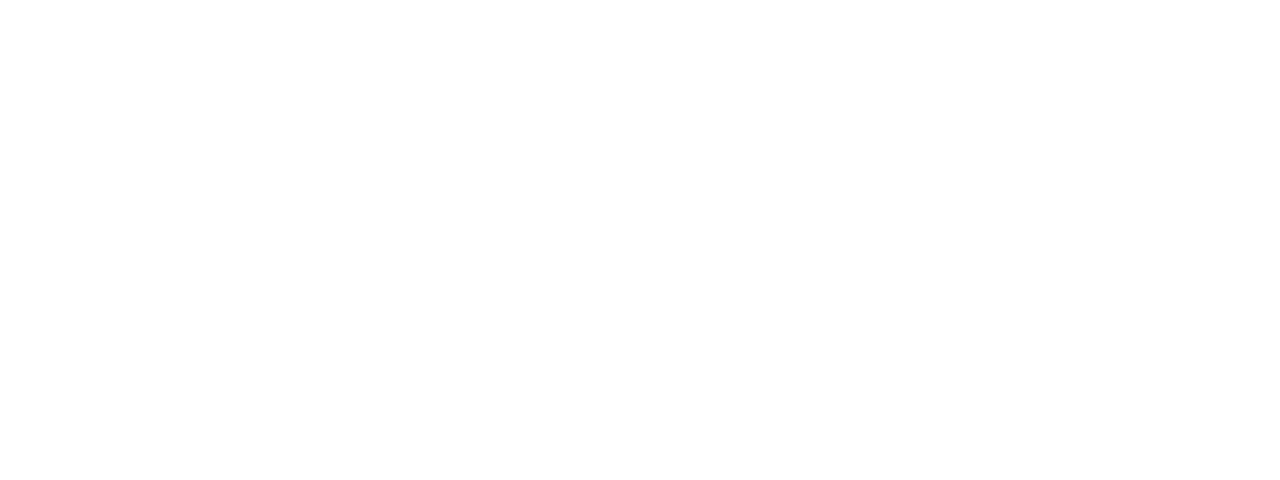
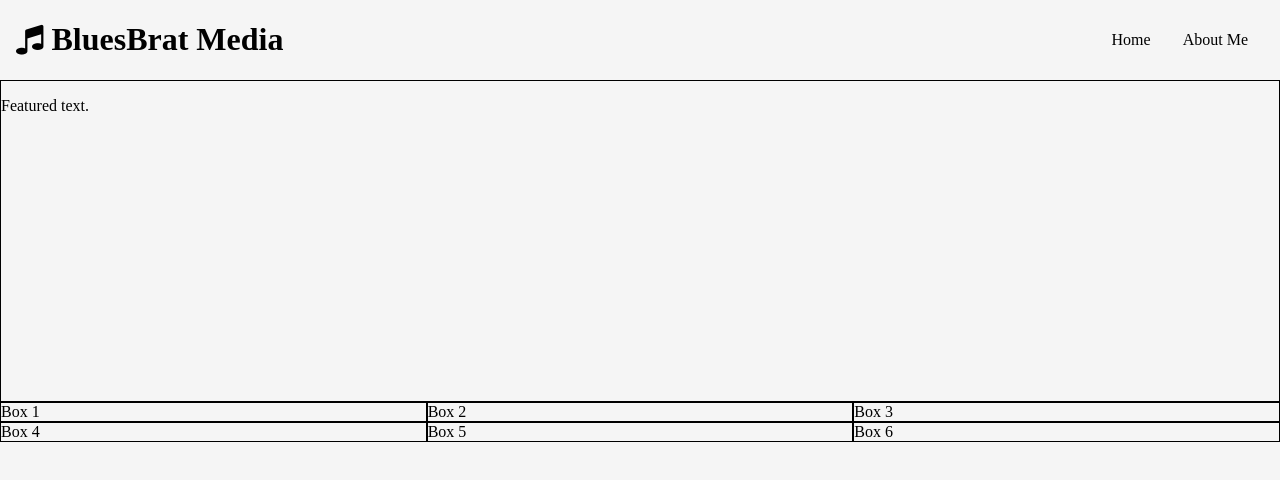
Before and after one commit to auscarter17/learning-journal, a plain HTML site: page index.html in a window 1280 px wide. Drawn offline with Linux system fonts and the light colour scheme.

Commit message:
changed journal to BBM page, started styling mobile layout

```diff
--- a/index.html
+++ b/index.html
@@ -3,10 +3,33 @@
 <head>
     <meta charset="UTF-8">
     <meta name="viewport" content="width=device-width, initial-scale=1.0">
+    <!-- font awesome -->
+    <link rel="stylesheet" href="https://cdnjs.cloudflare.com/ajax/libs/font-awesome/4.7.0/css/font-awesome.min.css">
     <link rel="stylesheet" href="/styles.css">
-    <title>Austin's Journal</title>
+    <title>BluesBrat Media</title>
 </head>
 <body>
-
+    <header>
+        <h1><i class="fa fa-music"></i> BluesBrat Media</h1>
+        <nav>
+            <ul class="nav-items">
+                <li><a href="/index.html">Home</a></li>
+                <li><a href="/about.html">About Me</a></li>
+            </ul>
+        </nav>
+    </header>
+    <main>
+        <article class="featured-article">
+            <p>Featured text.</p>
+        </article>
+        <div class="article-grid">
+            <div class="box box-1">Box 1</div>
+            <div class="box box-2">Box 2</div>
+            <div class="box box-3">Box 3</div>
+            <div class="box box-4">Box 4</div>
+            <div class="box box-5">Box 5</div>
+            <div class="box box-6">Box 6</div>
+        </div>
+    </main>
 </body>
 </html>
--- a/styles.css
+++ b/styles.css
@@ -1,3 +1,71 @@
 body {
     margin: 0;
+    background-color: whitesmoke;
 }
+
+header {
+    display: flex;
+    justify-content: space-between;
+    align-items: center;
+    margin: 0 1em;
+}
+
+.nav-items {
+    list-style: none;
+    display: flex;
+}
+
+.nav-items li {
+    margin: 0 1em;
+}
+
+.nav-items a {
+    text-decoration: none;
+    color: black;
+    cursor: pointer;
+}
+
+.featured-article {
+    border: 1px solid black;
+    height: 40vh;
+}
+
+.article-grid {
+    display: grid;
+}
+
+.box {
+    border: 1px solid black;
+}
+
+.box1 {
+    grid-area: 1;
+}
+
+.box2 {
+    grid-area: 2;
+}
+
+.box3 {
+    grid-area: 3;
+}
+
+.box4 {
+    grid-area: 4;
+}
+
+.box5 {
+    grid-area: 5;
+}
+
+.box6 {
+    grid-area: 6;
+}
+
+@media (min-width: 560px) {
+    .article-grid {
+        grid-template-areas:
+            "1 2 3"
+            "4 5 6";
+    }
+}
```
Also changed, not shown: about.html (added, +11 -0 lines).
